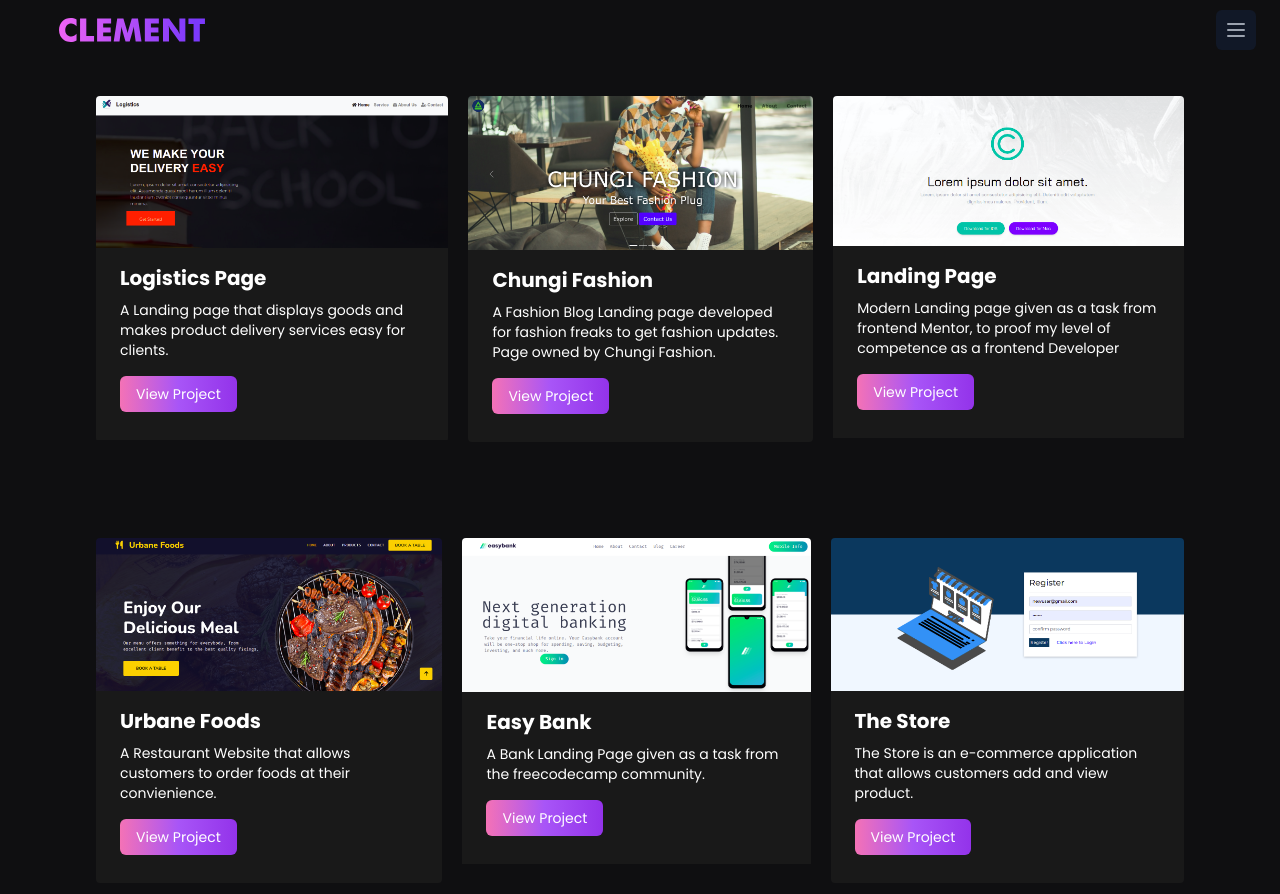
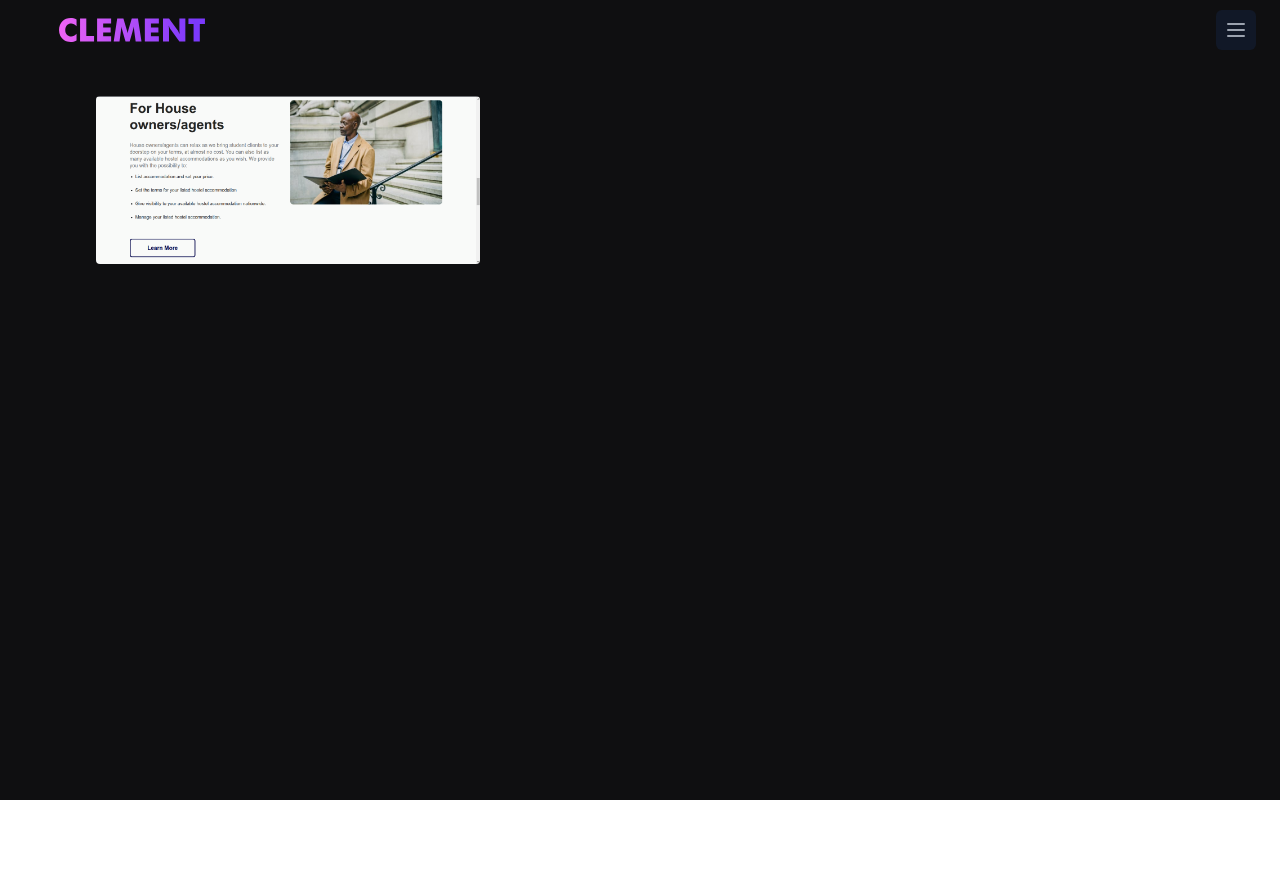
Before and after one commit to iamclement1/Clement-Portfolio, a React (Vite) app: page /projects in a window 1280 px wide. Shown: the top 894 px of the page. After the commit the page ends 800 px from the top, so only its background shows below. Built offline with nearby package versions, Linux system fonts and the light colour scheme.

Commit message:
feats: mapped project data

```diff
--- a/src/Components/Projects/ProjectCards.jsx
+++ b/src/Components/Projects/ProjectCards.jsx
@@ -1,160 +1,29 @@
-import Logistics from '../../assets/Logistics.png'
-import Fashion from '../../assets/Fashion.png'
-import Landing from '../../assets/Modern-Landing.png'
-import Urbane from '../../assets/Urbane.png'
-import Thestore from '../../assets/Thestore.png'
-import Easybank from '../../assets/Easybank.png'
+import { ProjectData } from "../../utils/ProjectData"
 
-function ProjectCards() {
-  return (
-    <div>
-        <section className='min-h-screen relative bg-[#0f0f11] text-white pb-10'>
-            <div className='md:px-24 md:py-24 px-2 py-16 md:flex md:space-x-5
-            md:space-y-0 space-y-3'>
-                <div className='md:max-w-sm min-w-screen rounded overflow-hidden
-                transform  transition duration-500 hover:scale-110 cursor-pointer'>
-                    <img src={Logistics} alt="" className='w-full' />
-                    <div className='px-6 py-4 bg-[#191919] text-white'>
-                        <div className='font-bold md:text-xl text-xs mb-2'>
-                            Logistics Page
-                        </div>
-                        <p className='text-sm group-hover:text-white'>
-                            A Landing page that displays goods and makes product delivery services
-                            easy for clients.
-                        </p>
-
-                        <a href="https://crystals-logistics.netlify.app/"
-                        target="_blank">
-                        <button className='bg-gradient-to-r from-pink-400 via-purple-500
-                            to-purple-600 text-white md:py-2 md:px-4 mb-3 mt-4 py-3 p-3 text-sm
-                            rounded-md' type='btn'>
-                                View Project
-                        </button>
-                        </a>
-                    </div>
-
-                </div>
-                <div className='md:max-w-sm min-w-screen rounded overflow-hidden
-                transform transition duration-500 hover:scale-110 cursor-pointer'>
-                    <img src={ Fashion } alt="" className='w-full' />
-                    <div className='px-6 py-4 bg-[#191919] text-white'>
-                        <div className='font-bold md:text-xl text-xs mb-2'>
-                            Chungi Fashion
-                        </div>
-                        <p className='text-sm group-hover:text-white'>
-                            A Fashion Blog Landing page developed for fashion freaks to get
-                            fashion updates. Page owned by Chungi Fashion.
-                        </p>
-
-                        <a href="https://alist-fashion.netlify.app/" target = '_blank'>
-                        <button className='bg-gradient-to-r from-pink-400 via-purple-500
-                            to-purple-600 text-white md:py-2 md:px-4 mb-3 mt-4 py-3 p-3
-                            text-sm rounded-md' type='btn'>
-                                View Project
-                        </button>
-                        </a>
-                    </div>
-
-                </div>
-
-                <div className='md:max-w-sm min-w-screen rounded overflow-hidden
-                transform  transition duration-500 hover:scale-110 cursor-pointer'>
-                    <img src={ Landing } alt="" className='w-full' />
-                    <div className='px-6 py-4 bg-[#191919] text-white '>
-                        <div className='font-bold md:text-xl text-xs mb-2'>
-                            Landing Page
-                        </div>
-                        <p className='text-sm group-hover:text-white'>
-                            Modern Landing page given as a task from frontend Mentor, to
-                            proof my level of competence as a frontend Developer
-                        </p>
-
-                        <a href="https://modern-lp.netlify.app/"
-                        target='_blank'>
-                        <button className='bg-gradient-to-r from-pink-400 via-purple-500
-                            to-purple-600 text-white md:py-2 md:px-4 mb-3 mt-4 py-3 p-3  text-sm
-                            rounded-md' type='btn'>
-                                View Project
-                        </button>
-                        </a>
+function ProjectCards(props) {
+    return (
+        <>
+            <section className="min-h-screen relative bg-[#0f0f11] text-white pb-10">
+                <div className="md:px-24 md:py-24 px-2 py-16 md:flex md:space-x-5 md:space-y-0
+            space-y-3">
+                    <div className="md:max-w-sm min-w-screen rounded overflow-hidden transform
+                    transition duration-500 hover:scale-110 cursor-pointer">
+                        {
+                            ProjectData.map((project, index) => {
+                                return (
+                                    <>
+                                        <div className="md:max-w-sm rounded " key={index}>
+                                            <img src={project.image} alt="" />
+                                        </div>
+                                    </>
+                                )
+                            })
+                        }
                     </div>
                 </div>
-            </div>
-
-            {/* row 2 card 2 */}
-            <div className='md:px-24 px-2 md:flex md:space-x-5
-            md:space-y-0 space-y-3'>
-                <div className='md:max-w-sm min-w-screen rounded overflow-hidden
-                transform  transition duration-500 hover:scale-110 cursor-pointer'>
-                    <img src={Urbane} alt="" className='w-full' />
-                    <div className='px-6 py-4 bg-[#191919] text-white'>
-                        <div className='font-bold md:text-xl text-xs mb-2'>
-                            Urbane Foods
-                        </div>
-                        <p className='text-sm group-hover:text-white'>
-                            A Restaurant Website that allows customers to order foods at their convienience.
-                        </p>
-
-                        <a href="https://urbane-foods.netlify.app/"
-                        target="_blank">
-                        <button className='bg-gradient-to-r from-pink-400 via-purple-500
-                            to-purple-600 text-white md:py-2 md:px-4 mb-3 mt-4 py-3 p-3 text-sm
-                            rounded-md' type='btn'>
-                                View Project
-                        </button>
-                        </a>
-                    </div>
-
-                </div>
-                <div className='md:max-w-sm min-w-screen rounded overflow-hidden
-                transform transition duration-500 hover:scale-110 cursor-pointer'>
-                    <img src={ Easybank } alt="" className='w-full' />
-                    <div className='px-6 py-4 bg-[#191919] text-white'>
-                        <div className='font-bold md:text-xl text-xs mb-2'>
-                            Easy Bank
-                        </div>
-                        <p className='text-sm group-hover:text-white'>
-                            A Bank Landing Page given as a task from the freecodecamp community.
-                        </p>
-
-                        <a href="https://the-easybank.netlify.app/" target = '_blank'>
-                        <button className='bg-gradient-to-r from-pink-400 via-purple-500
-                            to-purple-600 text-white md:py-2 md:px-4 mb-3 mt-4 py-3 p-3
-                            text-sm rounded-md' type='btn'>
-                                View Project
-                        </button>
-                        </a>
-                    </div>
-
-                </div>
-
-                <div className='md:max-w-sm min-w-screen rounded overflow-hidden
-                transform  transition duration-500 hover:scale-110 cursor-pointer'>
-                    <img src={ Thestore } alt="" className='w-full' />
-                    <div className='px-6 py-4 bg-[#191919] text-white '>
-                        <div className='font-bold md:text-xl text-xs mb-2'>
-                            The Store
-                        </div>
-                        <p className='text-sm group-hover:text-white'>
-                            The Store is an e-commerce application that allows customers add and view product.
-                        </p>
-
-                        <a href="https://the-store-b3c99.web.app/login"
-                        target='_blank'>
-                        <button className='bg-gradient-to-r from-pink-400 via-purple-500
-                            to-purple-600 text-white md:py-2 md:px-4 mb-3 mt-4 py-3 p-3  text-sm
-                            rounded-md' type='btn'>
-                                View Project
-                        </button>
-                        </a>
-                    </div>
-                </div>
-            </div>
-        </section>
-
-
-    </div>
-  )
+            </section>
+        </>
+    )
 }
 
 export default ProjectCards
--- /dev/null
+++ b/src/Components/Projects/Projects.jsx
@@ -0,0 +1,26 @@
+import { useEffect, useState } from "react"
+import ProjectCards from '../Projects/ProjectCards'
+
+
+export default function Projects () {
+    const [ loading, setLoading ] = useState(true)
+
+    useEffect(() => {
+        setLoading(false);
+    })
+    return (
+        <div>
+            { loading ? (
+                <div className="text-center m-auto pt-25">
+                    <Loader />
+                </div>
+            ) : (
+                <>
+                <div className="flex justify-around flex-wrap">
+                    <ProjectCards />
+                </div>
+                </>
+            )}
+        </div>
+    )
+}
--- a/src/utils/ProjectData.js
+++ b/src/utils/ProjectData.js
@@ -1,8 +1,11 @@
+import Hostelpaddy from "../assets/hostelpaddy.png";
+
 export const ProjectData = [
     {
         id: 1,
         title: "Hostelpaddy",
-        description: "Hostel paddy is a platform with the vision of connecting students with house owners/agents to solve their hostel accommodation problems."
+        description: "Hostel paddy is a platform with the vision of connecting students with house owners/agents to solve their hostel accommodation problems.",
+        image: Hostelpaddy,
     },
     {
         id: 2,
```
